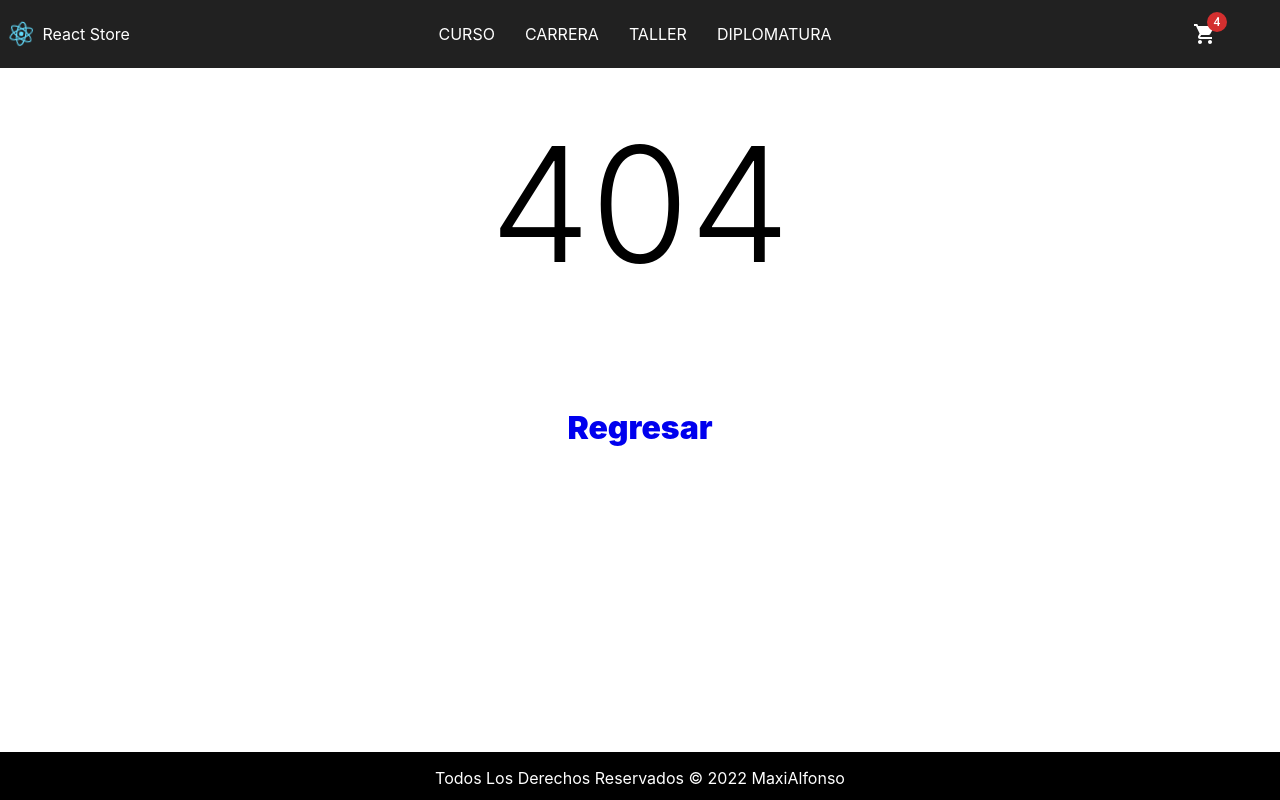
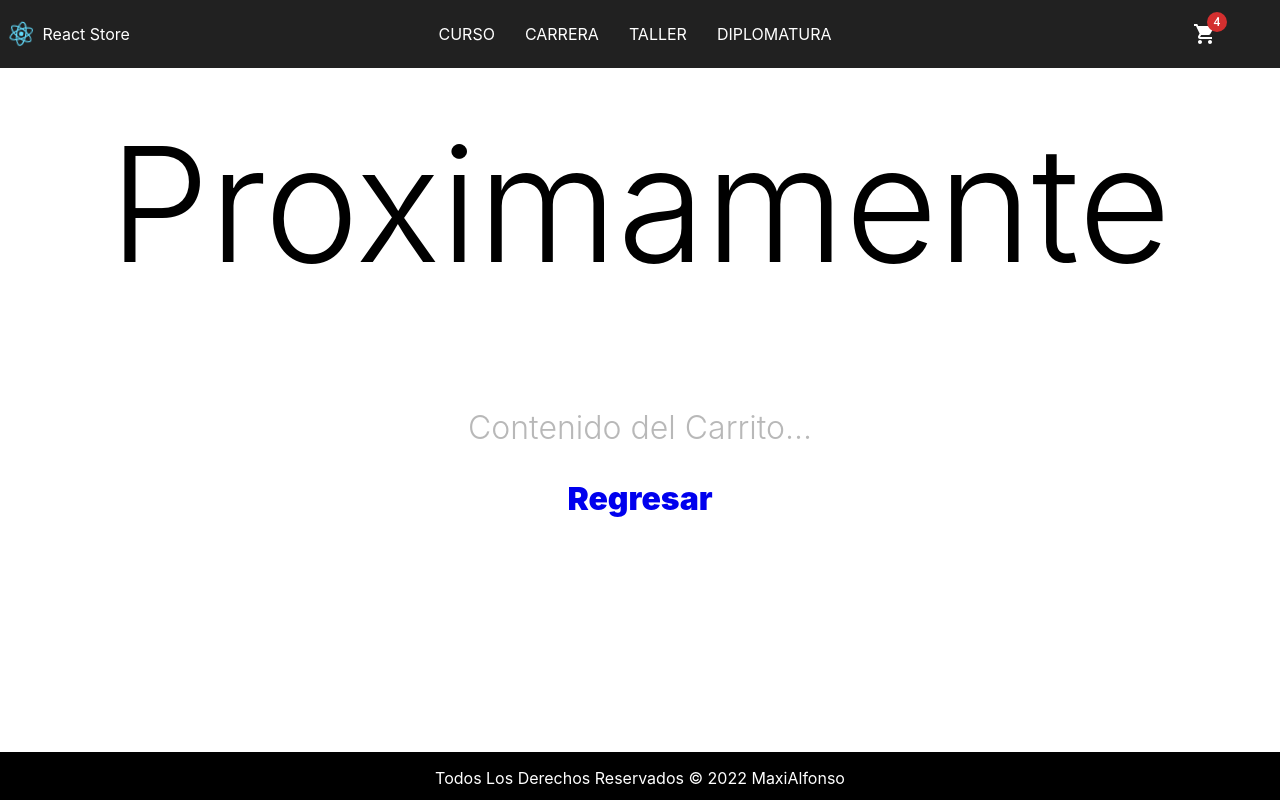
Before and after one commit to maxialfonso/curso-coderhouse, a React (Create React App) app: page /cart in a window 1280 px wide. Before the commit this address had no page. Built offline with nearby package versions, Linux system fonts and the light colour scheme.

Commit message:
Se agrega CartPage. Se renombra Error404Page

```diff
--- a/src/App.js
+++ b/src/App.js
@@ -5,8 +5,9 @@ import { BrowserRouter, Routes, Route } from "react-router-dom"
 import Header from './components/Header/Header';
 import ItemDetailContainer from './components/ItemDetailContainer/ItemDetailContainer';
 import ItemListContainer from "./components/ItemListContainer/ItemListContainer";
-import Error404 from './pages/Error404/Error404';
+import Error404Page from './pages/Error404Page/Error404Page';
 import Footer from './components/Footer/Footer';
+import CartPage from "./pages/CartPage/CartPage"
 
 function App() {
   return (
@@ -19,7 +20,8 @@ function App() {
           <Route path='/' element={ <ItemListContainer greeting="Bienvenido"/> }/>
           <Route path='/category/:categoryName' element={ <ItemListContainer greeting="Bienvenido"/> }/>
           <Route path='/item/:id' element={ <ItemDetailContainer/> }/>
-          <Route path='*' element={<Error404/>}/>
+          <Route path='/cart' element={ <CartPage/> }/>
+          <Route path='*' element={<Error404Page/>}/>
         </Routes>
 
         <Footer/>
--- a/src/pages/Error404/Error404.jsx
+++ b/src/pages/CartPage/CartPage.jsx
@@ -1,14 +1,15 @@
 import React from 'react'
 import { Link } from 'react-router-dom'
-import "./Error404.css"
+import "./cartPage.css"
 
-function Error404() {
+function CartPage() {
     return (
         <div className="error-container">
-            <h1>404</h1>
+            <h1 className='titulo'>Proximamente</h1>
+            <p className='subtitulo'>Contenido del Carrito...</p>
             <Link className='return' to={"/"} style={{ textDecoration: 'none' }}> Regresar </Link>
         </div>
     )
 }
 
-export default Error404
+export default CartPage
--- /dev/null
+++ b/src/pages/CartPage/cartPage.css
@@ -0,0 +1,21 @@
+.error-container{
+  text-align: center;
+}
+
+.titulo{
+  color: black;
+  font-size: 10rem;
+  font-weight: 300;
+}
+
+.subtitulo{
+  color: rgba(0, 0, 0, 0.279);
+  font-size: 2rem;
+  font-weight: 300;
+}
+
+.return {
+  font-size: 2rem;
+  font-weight:900;
+  margin: 0;
+}
--- /dev/null
+++ b/src/pages/Error404Page/Error404Page.jsx
@@ -0,0 +1,14 @@
+import React from 'react'
+import { Link } from 'react-router-dom'
+import "./error404Page.css"
+
+function Error404Page() {
+    return (
+        <div className="error-container">
+            <h1>404</h1>
+            <Link className='return' to={"/"} style={{ textDecoration: 'none' }}> Regresar </Link>
+        </div>
+    )
+}
+
+export default Error404Page
```
Also changed, not shown: src/pages/Error404Page/error404Page.css (renamed from src/pages/Error404/Error404.css).
